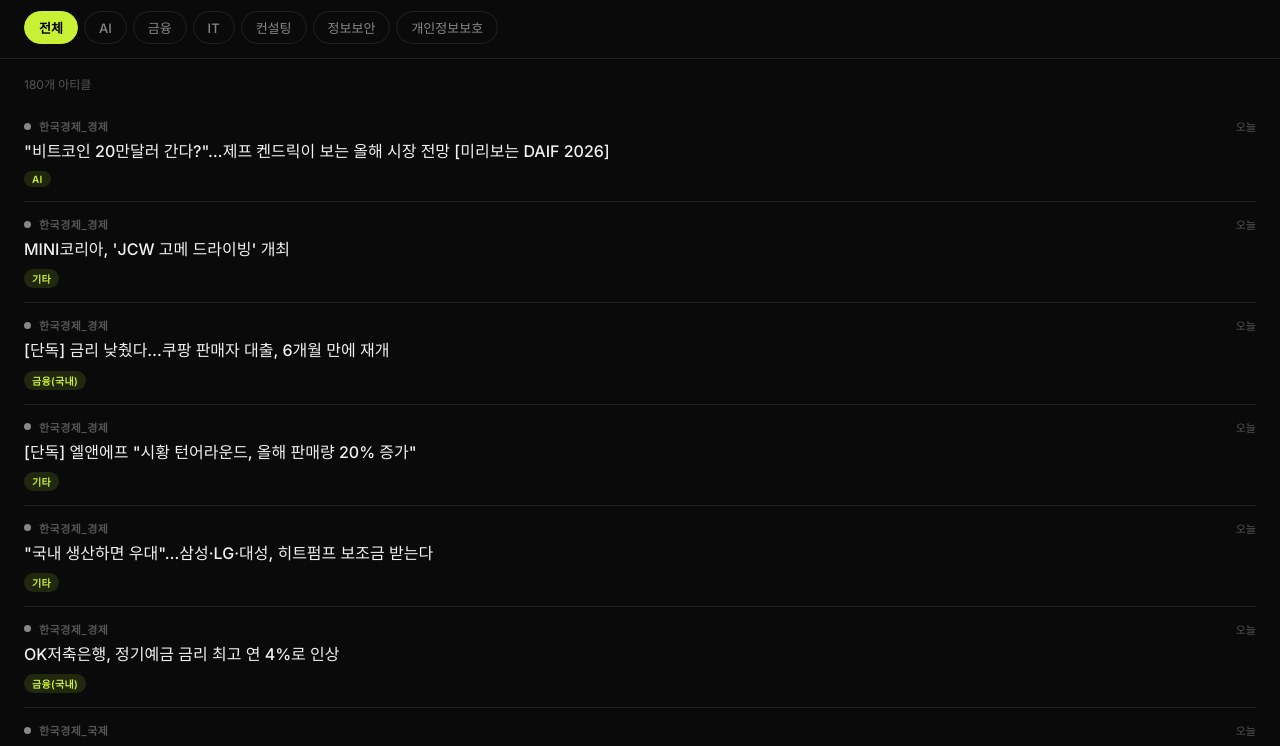
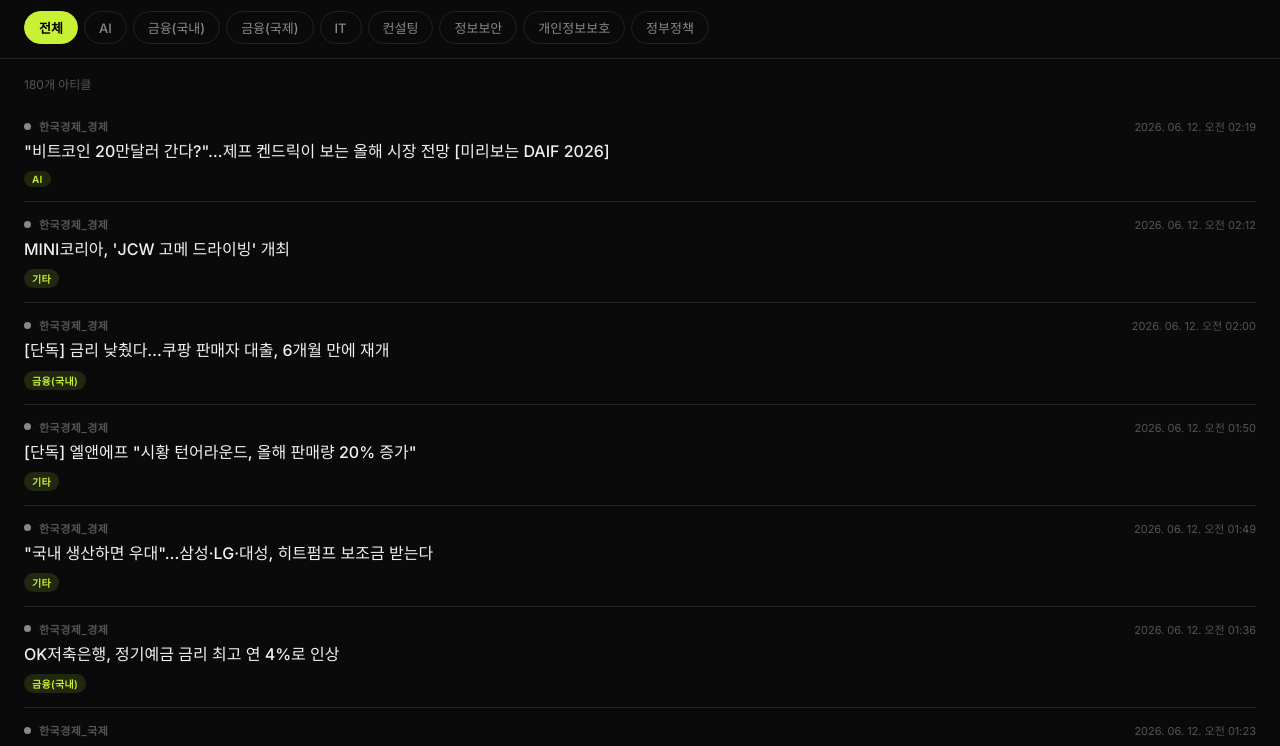
Before and after one commit to daein-Kim/insight, a plain HTML site: page docs/index.html in a window 1280 px wide. Shown: the part 102-848 px from the top of the page. Drawn offline with Linux system fonts and the light colour scheme; files whose address does not match are found by name.

Commit message:
Update index.html

```diff
--- a/docs/index.html
+++ b/docs/index.html
@@ -301,6 +301,7 @@
   <div class="header-top">
     <span class="logo">Insight Feed</span>
     <span class="updated-at" id="updatedAt">불러오는 중...</span>
+    <button onclick="load()" id="refreshBtn" style="background:transparent;border:1px solid #333;border-radius:6px;color:#666;font-size:13px;padding:2px 8px;cursor:pointer;transition:all 0.15s;" onmouseover="this.style.borderColor='#c8f135';this.style.color='#c8f135'" onmouseout="this.style.borderColor='#333';this.style.color='#666'">↻</button>
   </div>
 
   <div class="search-wrap">
@@ -324,7 +325,7 @@
 </main>
 
 <script>
-  const TOPICS = ['전체', 'AI', '금융', 'IT', '컨설팅', '정보보안', '개인정보보호'];
+  const TOPICS = ['전체', 'AI', '금융(국내)', '금융(국제)', 'IT', '컨설팅', '정보보안', '개인정보보호', '정부정책'];
   const SOURCE_COLORS = {
     McKinsey: 'dot-McKinsey',
     BCG: 'dot-BCG',
@@ -372,12 +373,13 @@
 
   function formatDate(iso) {
     const d = new Date(iso);
-    const now = new Date();
-    const diff = Math.floor((now - d) / 86400000);
-    if (diff === 0) return '오늘';
-    if (diff === 1) return '어제';
-    if (diff < 7) return `${diff}일 전`;
-    return d.toLocaleDateString('ko-KR', { month: 'short', day: 'numeric' });
+    return d.toLocaleDateString('ko-KR', {
+      year: 'numeric',
+      month: '2-digit',
+      day: '2-digit',
+      hour: '2-digit',
+      minute: '2-digit'
+    });
   }
 
   function render() {
```
